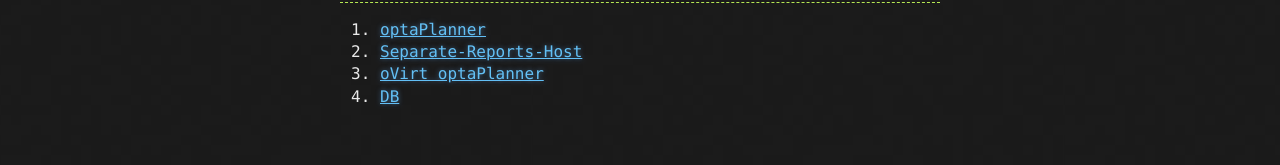
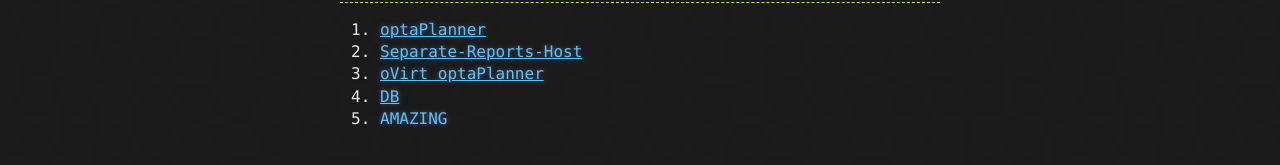
Before and after one commit to yingyun001/zhangyingyun001.github.io, a Jekyll site: the page index.html, which Jekyll copies as it is, in a window 1280 px wide. Shown: the part 296-461 px from the top of the page. Built offline with Jekyll 4.4.1, drawn with Linux system fonts in a browser that asks for light colours.

Commit message:
update the index.html

```diff
--- a/index.html
+++ b/index.html
@@ -36,6 +36,7 @@
 <li><a href="https://yingyun001.github.io/ZYQ/Reports/Separate-Reports-Host/index.html">Separate-Reports-Host</a></li>
 <li><a href="https://yingyun001.github.io/ZYQ/ovirt_optaplanner/index.html">oVirt optaPlanner</a></li>
 <li><a href="https://yingyun001.github.io/ZYQ/Reports/DateBase/index.html">DB</a></li>
+<li><a>AMAZING</a></li>
 </ol>
       </section>
     </div>
```
